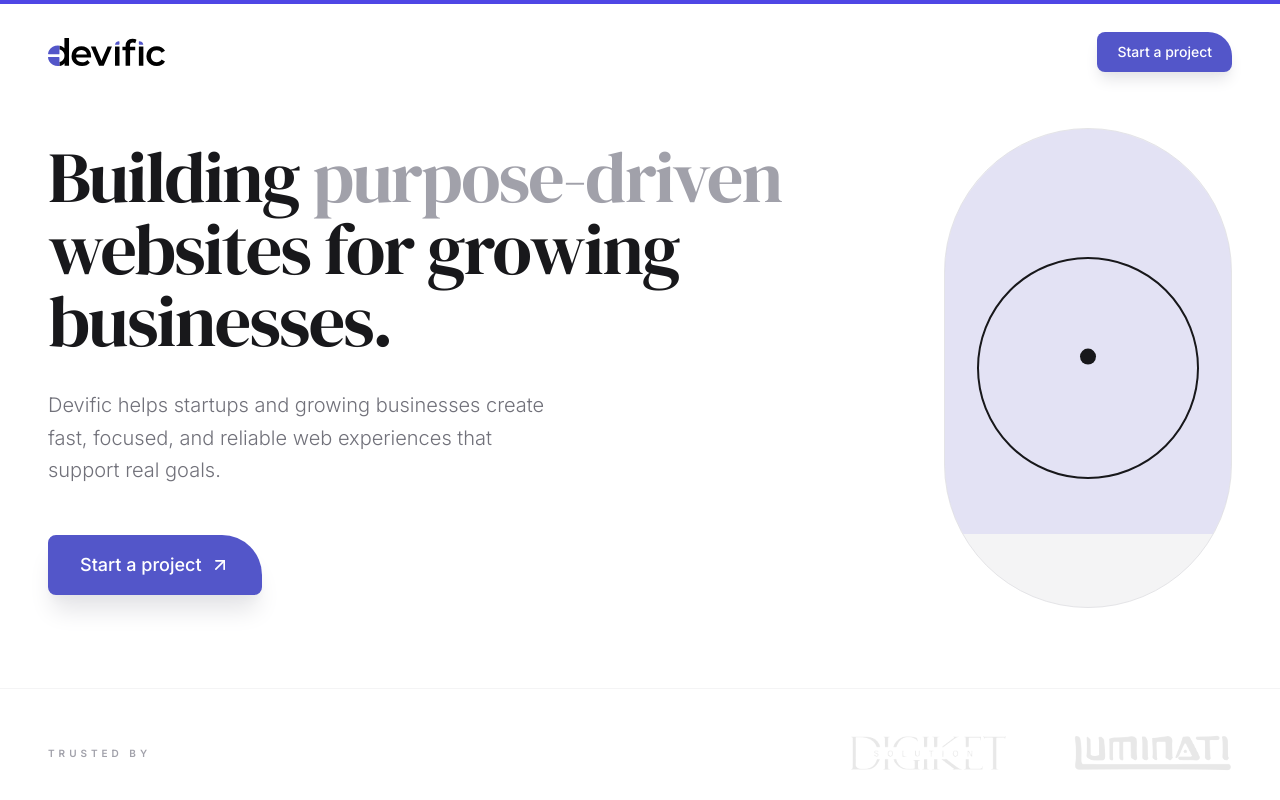
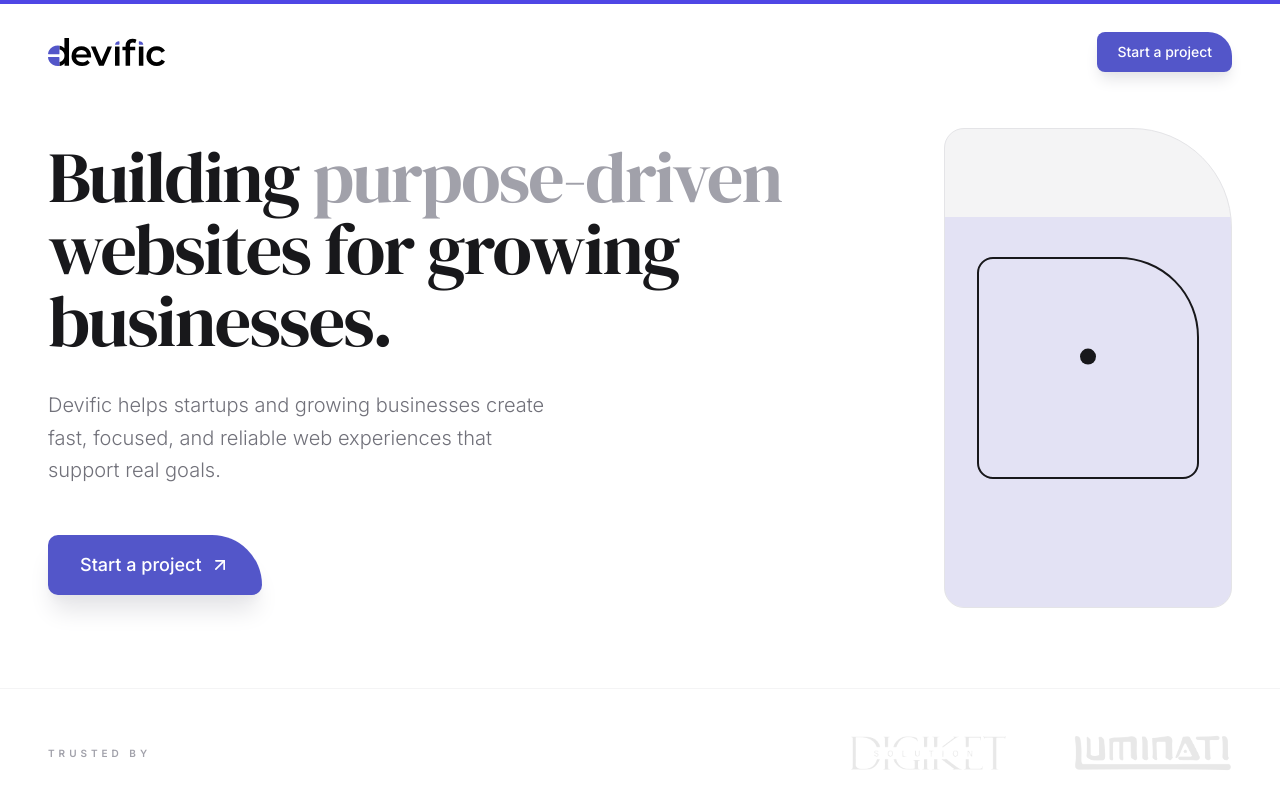
Before and after one commit to devific/devific, a React (Vite) app: page /#/ in a window 1280 px wide. Shown: the top 800 px of the page. Built offline with nearby package versions, Linux system fonts and the light colour scheme.

Commit message:
feat: update component styles for CTA, Hero, ProjectDialog, and Projects; enhance button and background shapes for improved UI consistency

```diff
--- a/components/CTA.tsx
+++ b/components/CTA.tsx
@@ -15,7 +15,7 @@ const CTA: React.FC<CTAProps> = ({ onOpenDialog }) => {
           whileInView={{ opacity: 1, scale: 1 }}
           viewport={{ once: false }}
           transition={{ duration: 1.2, ease: [0.22, 1, 0.36, 1] }}
-          className="bg-zinc-900 rounded-[80px] p-16 md:p-24 text-center relative overflow-hidden"
+          className="bg-zinc-900 rounded-[80px_400px_80px_80px] p-16 md:p-24 text-center relative overflow-hidden"
         >
           {/* Decorative background elements */}
           <motion.div
@@ -54,7 +54,7 @@ const CTA: React.FC<CTAProps> = ({ onOpenDialog }) => {
               viewport={{ once: false }}
               transition={{ duration: 0.8, delay: 0.6 }}
               onClick={onOpenDialog}
-              className="group relative inline-flex items-center py-4 px-8 lg:px-12 lg:py-6 bg-white text-zinc-900 rounded-full text-xl font-medium overflow-hidden transition-all"
+              className="group relative inline-flex items-center py-4 px-8 lg:px-12 lg:py-6  text-white bg-[#5356c9] hover:bg-[#5356c9]/80 rounded-[12px_60px_12px_12px] text-xl font-medium overflow-hidden transition-all"
             >
               <span className="relative z-10 flex items-center">
                 Start a conversation
--- a/components/Hero.tsx
+++ b/components/Hero.tsx
@@ -1,5 +1,5 @@
-import React from "react";
-import { motion } from "motion/react";
+import React, { useEffect } from "react";
+import { motion, useMotionValue, useTransform, useSpring } from "motion/react";
 import { ArrowUpRight } from "lucide-react";
 
 interface HeroProps {
@@ -7,9 +7,41 @@ interface HeroProps {
 }
 
 const Hero: React.FC<HeroProps> = ({ onOpenDialog }) => {
+  const x = useMotionValue(0);
+  const y = useMotionValue(0);
+
+  // 3D tilt transforms
+  const rotateX = useTransform(y, [-300, 300], [12, -12]);
+  const rotateY = useTransform(x, [-300, 300], [-12, 12]);
+
+  const smoothRotateX = useSpring(rotateX, { stiffness: 120, damping: 20 });
+  const smoothRotateY = useSpring(rotateY, { stiffness: 120, damping: 20 });
+
+  // parallax movement for inner element
+  const parallaxY = useTransform(y, [-300, 300], [-25, 25]);
+
+  useEffect(() => {
+    const handleMouseMove = (e: MouseEvent) => {
+      const centerX = window.innerWidth / 2;
+      const centerY = window.innerHeight / 2;
+
+      const mouseX = e.clientX - centerX;
+      const mouseY = e.clientY - centerY;
+
+      x.set(mouseX);
+      y.set(mouseY);
+    };
+
+    window.addEventListener("mousemove", handleMouseMove);
+
+    return () => {
+      window.removeEventListener("mousemove", handleMouseMove);
+    };
+  }, [x, y]);
+
   return (
     <section className="relative pt-32 pb-20 overflow-hidden bg-white">
-      {/* Background Decorative Element */}
+      {/* Background */}
       <motion.div
         initial={{ opacity: 0, scale: 1.2 }}
         animate={{ opacity: 1, scale: 1 }}
@@ -17,7 +49,8 @@ const Hero: React.FC<HeroProps> = ({ onOpenDialog }) => {
         className="absolute top-0 right-0 w-2/3 h-2/3 bg-zinc-50 rounded-bl-[200px] -z-10"
       />
 
-      <div className="max-w-7xl mx-auto px-6 md:px-12 grid grid-cols-12 gap-y-12 h-full items-center">
+      <div className="max-w-7xl mx-auto px-6 md:px-12 grid grid-cols-12 gap-y-12 items-center">
+        {/* LEFT CONTENT */}
         <div className="col-span-12 lg:col-span-8 space-y-8">
           <motion.h1
             initial={{ opacity: 0, y: 30 }}
@@ -43,11 +76,11 @@ const Hero: React.FC<HeroProps> = ({ onOpenDialog }) => {
             initial={{ opacity: 0, y: 20 }}
             animate={{ opacity: 1, y: 0 }}
             transition={{ duration: 0.8, delay: 0.6 }}
-            className="flex flex-col sm:flex-row items-start sm:items-center space-y-4 sm:space-y-0 sm:space-x-8 pt-4"
+            className="pt-4"
           >
             <button
               onClick={onOpenDialog}
-              className="group flex items-center px-8 py-4 text-white rounded-lg rounded-tr-[2.5rem] text-lg font-medium bg-[#5356c9] hover:bg-[#5356c9]/80 transition-all shadow-xl shadow-zinc-200"
+              className="group flex items-center px-8 py-4 text-white text-lg font-medium bg-[#5356c9] hover:bg-[#5356c9]/80 transition-all shadow-xl shadow-zinc-200 rounded-[12px_60px_12px_12px]"
             >
               Start a project
               <ArrowUpRight className="ml-2 w-5 h-5 transform group-hover:translate-x-1 group-hover:-translate-y-1 transition-transform" />
@@ -55,20 +88,28 @@ const Hero: React.FC<HeroProps> = ({ onOpenDialog }) => {
           </motion.div>
         </div>
 
-        {/* Floating Abstract Visual */}
-        <motion.div
-          initial={{ opacity: 0, scale: 0.8 }}
-          animate={{ opacity: 1, scale: 1 }}
-          transition={{ duration: 1, delay: 0.8, ease: "easeOut" }}
-          className="col-span-12 lg:col-span-4 lg:flex justify-end hidden"
-        >
-          <div className="relative w-72 h-[480px] bg-zinc-100 border border-zinc-200 rounded-full flex items-center justify-center p-8 overflow-hidden group">
+        {/* HERO GRAPHIC */}
+        <div className="col-span-12 lg:col-span-4 lg:flex justify-end hidden">
+          <motion.div
+            style={{
+              rotateX: smoothRotateX,
+              rotateY: smoothRotateY,
+              transformStyle: "preserve-3d",
+            }}
+            className="relative w-72 h-[480px] bg-zinc-100 border border-zinc-200 rounded-[20px_100px_20px_20px] flex items-center justify-center p-8 overflow-hidden"
+          >
+            {/* animated background fill */}
             <motion.div
-              animate={{ height: ["50%", "100%", "50%"] }}
+              animate={{ height: ["40%", "100%", "40%"] }}
               transition={{ duration: 10, repeat: Infinity, ease: "easeInOut" }}
-              className="absolute top-0 w-full bg-indigo-600/10"
+              className="absolute bottom-0 w-full bg-indigo-600/10"
             />
-            <div className="relative z-10 w-full aspect-square border-2 border-zinc-900 rounded-full flex items-center justify-center">
+
+            {/* inner shape with parallax */}
+            <motion.div
+              style={{ y: parallaxY }}
+              className="relative z-10 w-full aspect-square border-2 border-zinc-900 rounded-[16px_80px_16px_16px] flex items-center justify-center"
+            >
               <motion.div
                 animate={{ y: [0, -20, 0] }}
                 transition={{
@@ -78,9 +119,9 @@ const Hero: React.FC<HeroProps> = ({ onOpenDialog }) => {
                 }}
                 className="w-4 h-4 bg-zinc-900 rounded-full"
               />
-            </div>
-          </div>
-        </motion.div>
+            </motion.div>
+          </motion.div>
+        </div>
       </div>
     </section>
   );
--- a/components/Projects.tsx
+++ b/components/Projects.tsx
@@ -67,7 +67,7 @@ const Projects: React.FC = () => {
                 index % 2 !== 0 ? "md:mt-32" : "",
               )}
             >
-              <div className="relative aspect-[4/5] overflow-hidden rounded-[40px] bg-zinc-100 mb-8">
+              <div className="relative aspect-[4/5] overflow-hidden rounded-[20px_100px_20px_20px] bg-zinc-100 mb-8">
                 <motion.img
                   src={project.image}
                   alt={project.name}
```
Also changed, not shown: components/ProjectDialog.tsx (+6 -6 lines).
